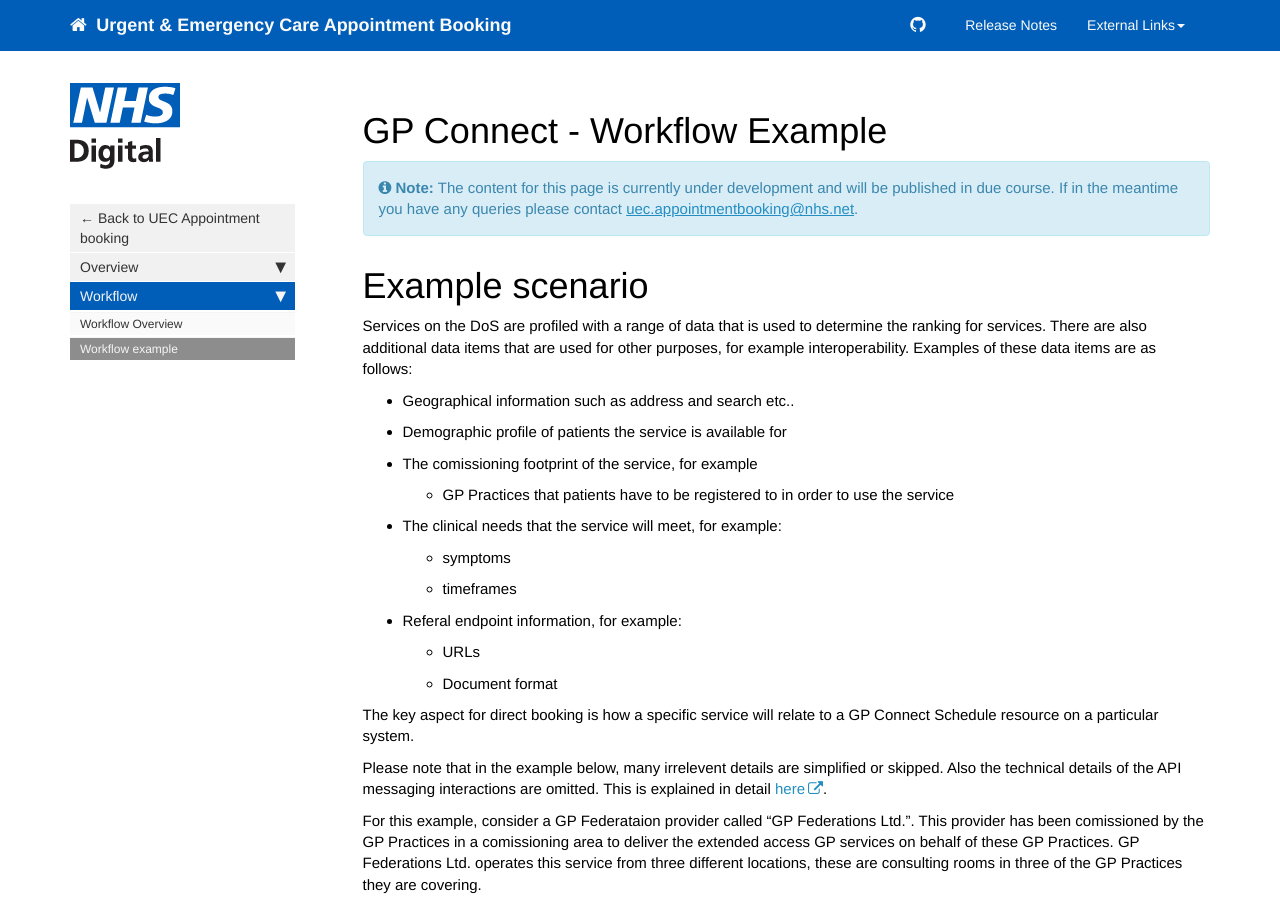
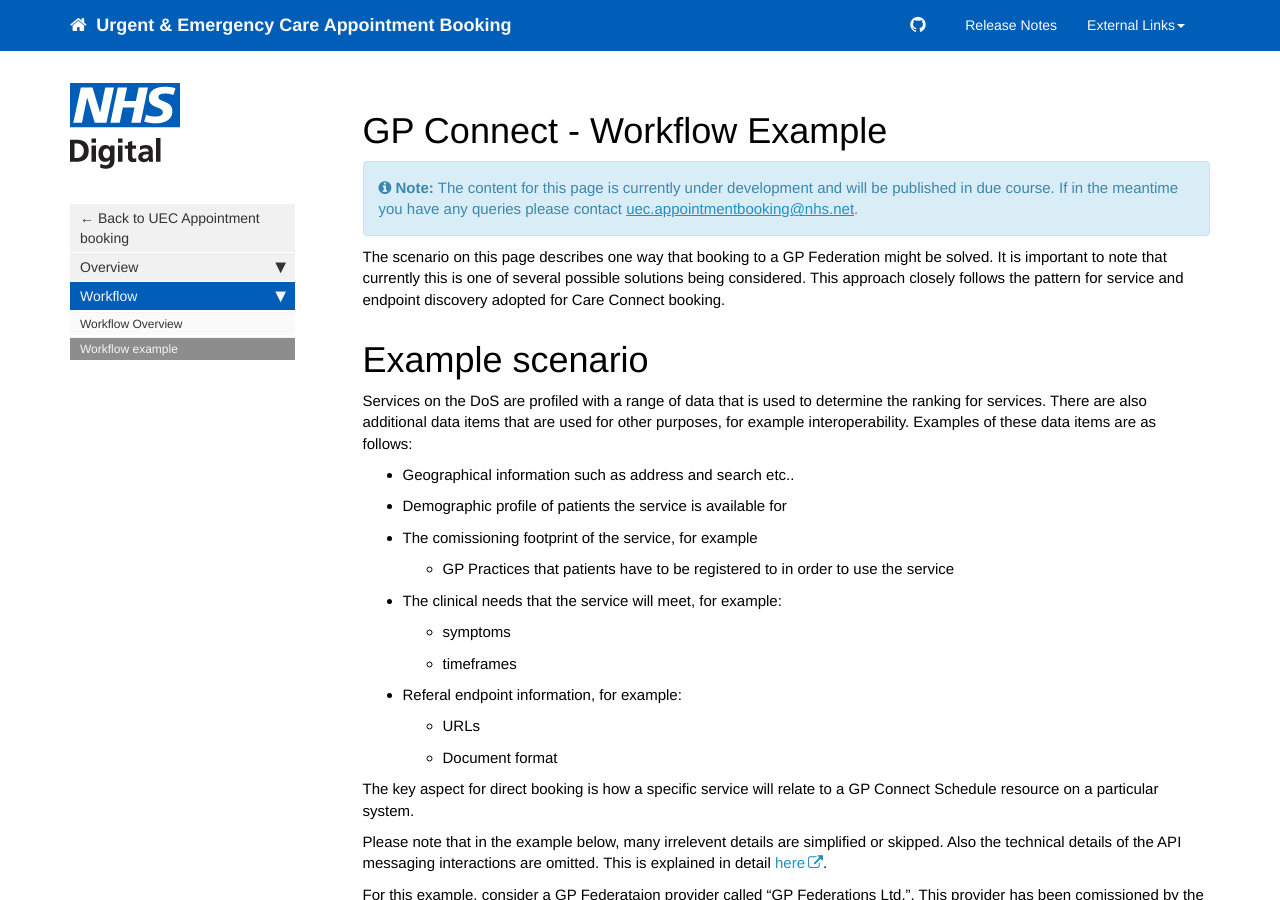
Before and after one commit to nhsd-a2si/docs-uec-appts, a Jekyll site: the page built from _pages/functional_spec/gpc/gpc_wfexample.md, in a window 1280 px wide and 900 px high. Built offline with Jekyll 4.4.1, drawn with Linux system fonts in a browser that asks for light colours; nearby versions of some CDN libraries.

Commit message:
Update gpc_wfexample.md

```diff
--- a/_pages/functional_spec/gpc/gpc_wfexample.md
+++ b/_pages/functional_spec/gpc/gpc_wfexample.md
@@ -9,6 +9,8 @@ folder: functional_spec
 
 
 {% include note-notpublished.html %}
+
+The scenario on this page describes one way that booking to a GP Federation might be solved. It is important to note that currently this is one of several possible solutions being considered. This approach closely follows the pattern for service and endpoint discovery adopted for Care Connect booking.
 
 # Example scenario
 
```
